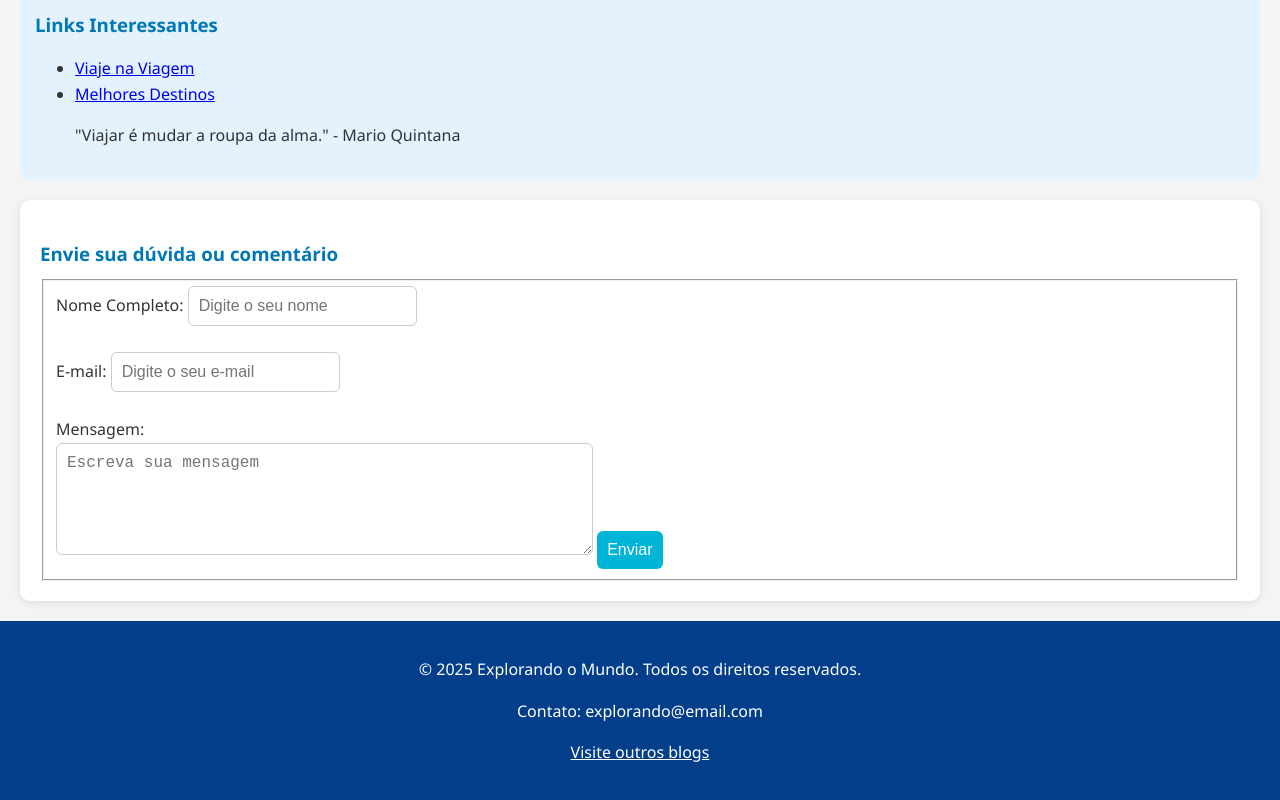
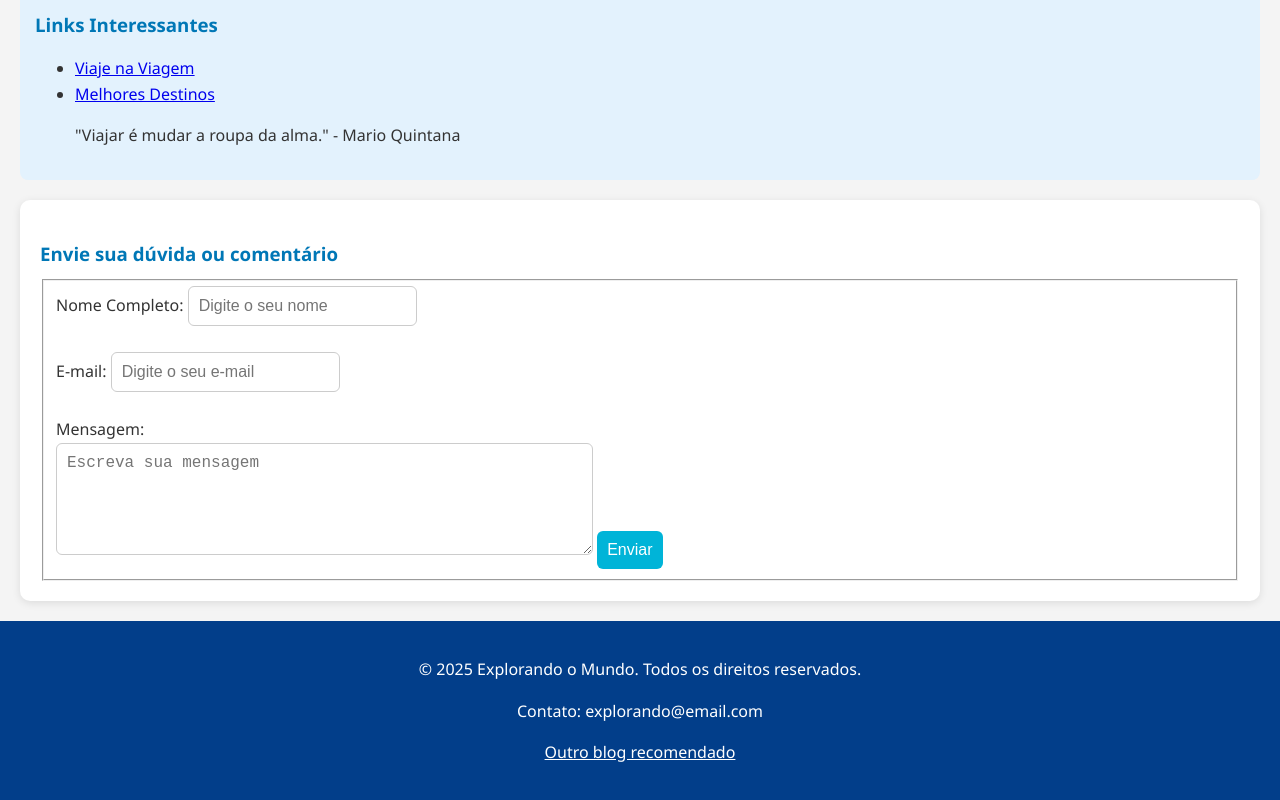
Before and after one commit to SaraCastilhos/Explorando-o-Mundo-Blog, a plain HTML site: page index.html in a window 1280 px wide. Shown: the part 1744-2544 px from the top of the page. Drawn offline with Linux system fonts and the light colour scheme.

Commit message:
Troca de link
Pequena alteração, mudança do link recomendado.

```diff
--- a/index.html
+++ b/index.html
@@ -206,7 +206,7 @@
     <footer>
         <p>&copy; 2025 Explorando o Mundo. Todos os direitos reservados.</p>
         <p>Contato: explorando@email.com</p>
-        <p><a href="https://www.essemundoenosso.com.br/" target="_blank" style="color: white;">Visite outros blogs</a></p>
+        <p><a href="https://elizabethwerneck.com/" target="_blank" style="color: white;">Outro blog recomendado</a></p>
     </footer>
 </body>
 </html>
```
